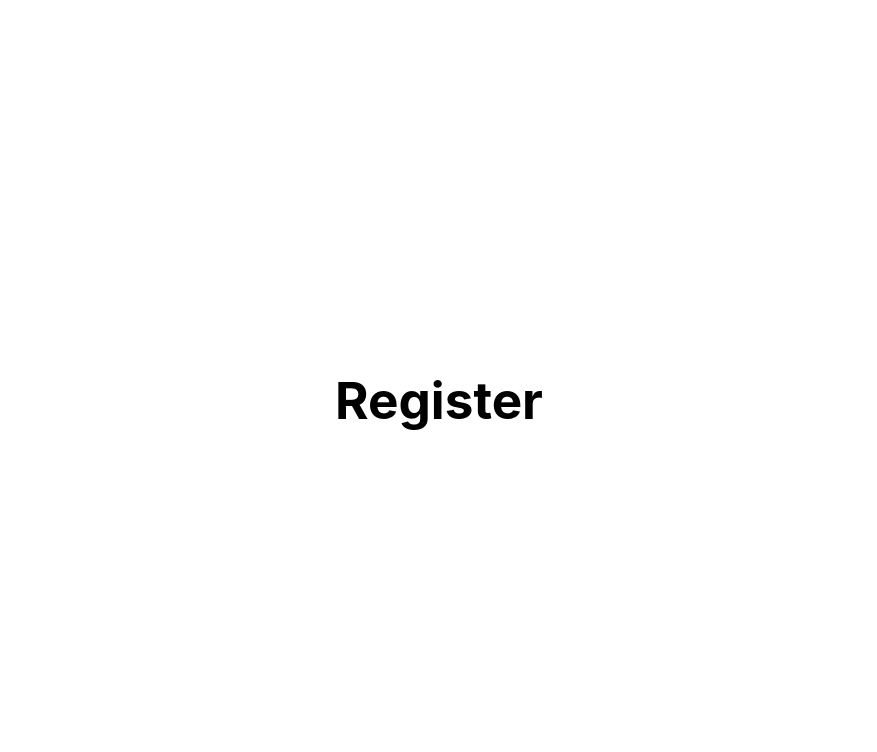
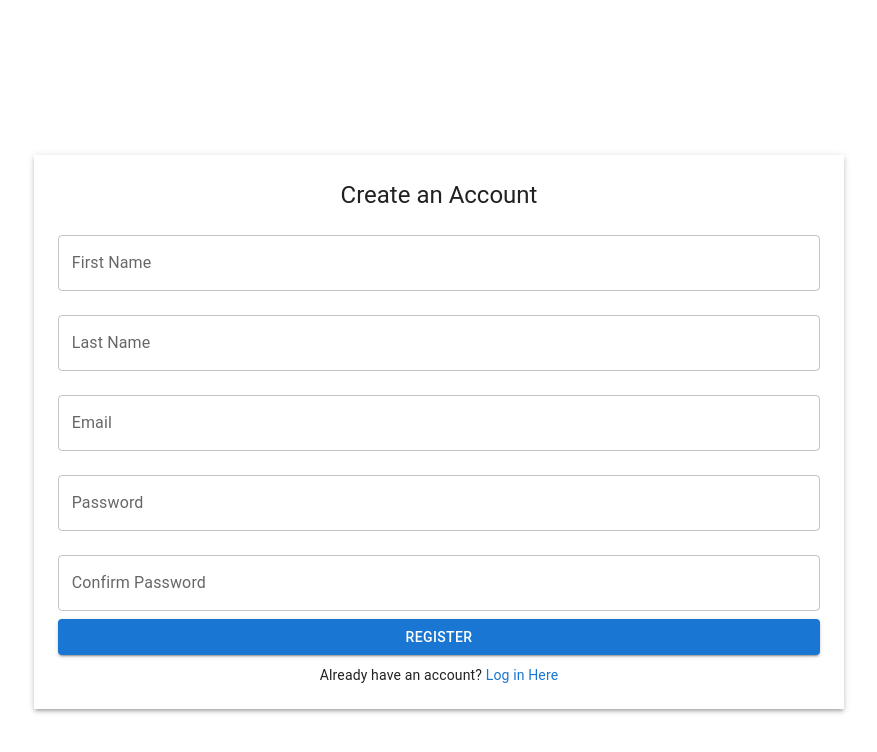
Before and after one commit to bethanyann/dsd-cohort-2024, a React (Vite) app in the folder Frontend_Application/: page /register in a window 1280 px wide. Shown: the top 752 px of the page, without its empty margins (201-1078 px from the left). Built offline with nearby package versions, Linux system fonts and the light colour scheme.

Commit message:
created registration page with password confirm functions; using socials to register WIP

```diff
--- a/Frontend_Application/src/routes/register/register.component.jsx
+++ b/Frontend_Application/src/routes/register/register.component.jsx
@@ -1,10 +1,105 @@
 import { Outlet } from "react-router-dom";
+import CssBaseline from "@mui/material/CssBaseline";
+import Grid from "@mui/material/Grid";
+import Box from '@mui/material/Box';
+import Typography from "@mui/material/Typography";
+import Paper from "@mui/material/Paper";
+import TextField from "@mui/material/TextField";
+import Button from "@mui/material/Button";
+import Link from "@mui/material/Link";
+import { useState } from "react";
 
 const Register = () => {
+  const [password, setPassword] = useState('');
+  const [confirmPassword, setConfirmPassword] = useState('');
+
+
+  const handlePasswordChange = (event) => {
+    setPassword(event.target.value);
+  };
+
+  const handleConfirmPasswordChange = (event) => {
+    setConfirmPassword(event.target.value);
+  };
+
+  const handleSubmit = (event) => {
+    event.preventDefault();
+    if (password !== confirmPassword) {
+      setPasswordError('Passwords do not match');
+    } else {
+      // Passwords match, proceed with form submission
+      setPasswordError('');
+      // Perform form submission logic here
+    }
+  };
+
+
   return (
     <div>
       <Outlet />
-      <h1>Register</h1>
+      <CssBaseline />
+      <Grid
+        container
+        alignItems="center"
+        justifyContent="center"
+        style={{ minHeight: '100vh' }}
+      >
+        <Grid item xs={10} sm={6} md={8}>
+          <Box
+            elevation={3}
+            sx={{ p: 3 }}
+            boxShadow={3}>
+            <Typography variant="h5" align="center" gutterBottom>
+              Create an Account
+            </Typography>
+            <TextField
+              label="First Name"
+              variant="outlined"
+              fullWidth
+              margin="normal"
+            />
+            <TextField
+              label="Last Name"
+              variant="outlined"
+              fullWidth
+              margin="normal"
+            />
+            <TextField
+              label="Email"
+              variant="outlined"
+              fullWidth
+              margin="normal"
+            />
+            <TextField
+              label="Password"
+              type="password"
+              value={password}
+              onChange={handlePasswordChange}
+              variant="outlined"
+              fullWidth
+              margin="normal"
+            />
+            <TextField
+              label="Confirm Password"
+              type="password"
+              value={confirmPassword}
+              onChange={handleConfirmPasswordChange}
+              variant="outlined"
+              fullWidth
+              margin="normal"
+            />
+            <Button variant="contained" color="primary" fullWidth onClick={handleSubmit}>
+              Register
+            </Button>
+            <Typography variant="body2" align="center" style={{ marginTop: 10 }}>
+              Already have an account?{' '}
+              <Link href="/login" underline="hover">
+                Log in Here
+              </Link>
+            </Typography>
+          </Box>
+        </Grid>
+      </Grid>
     </div>
   );
 };
```
